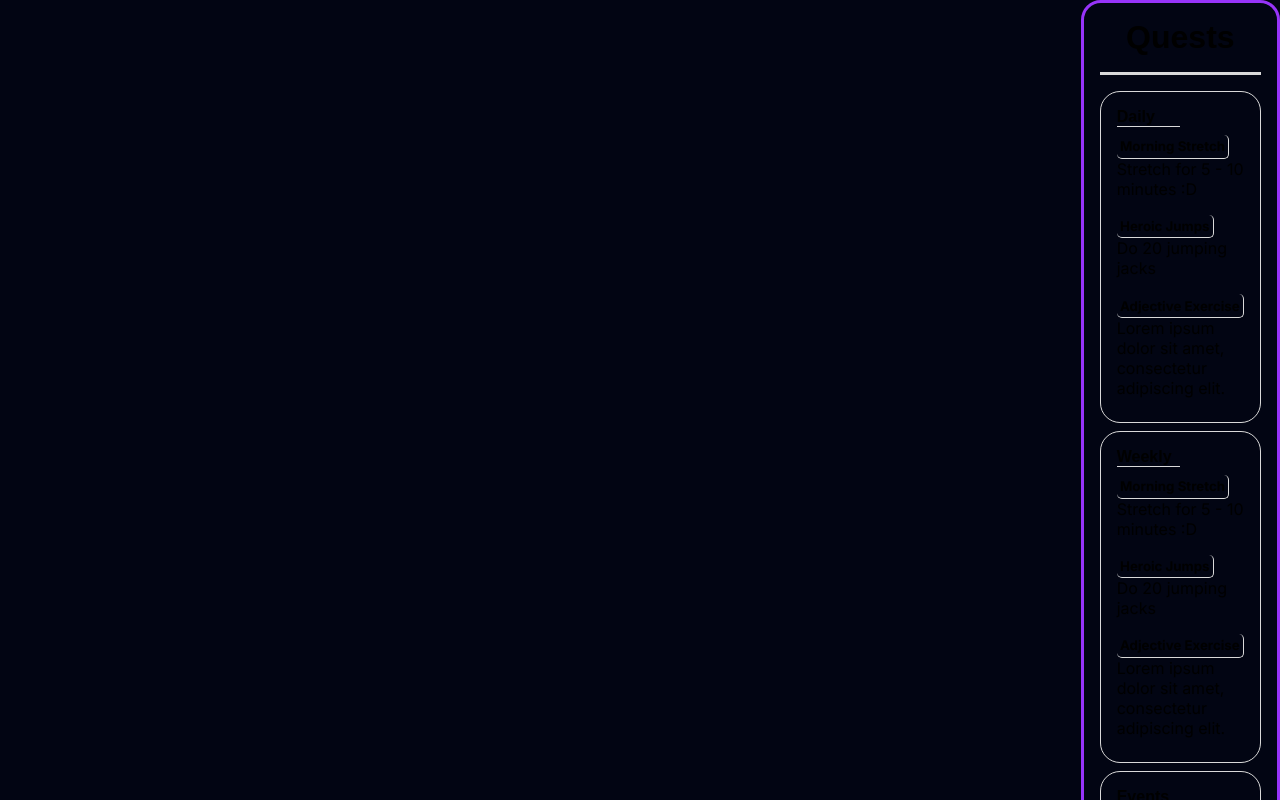
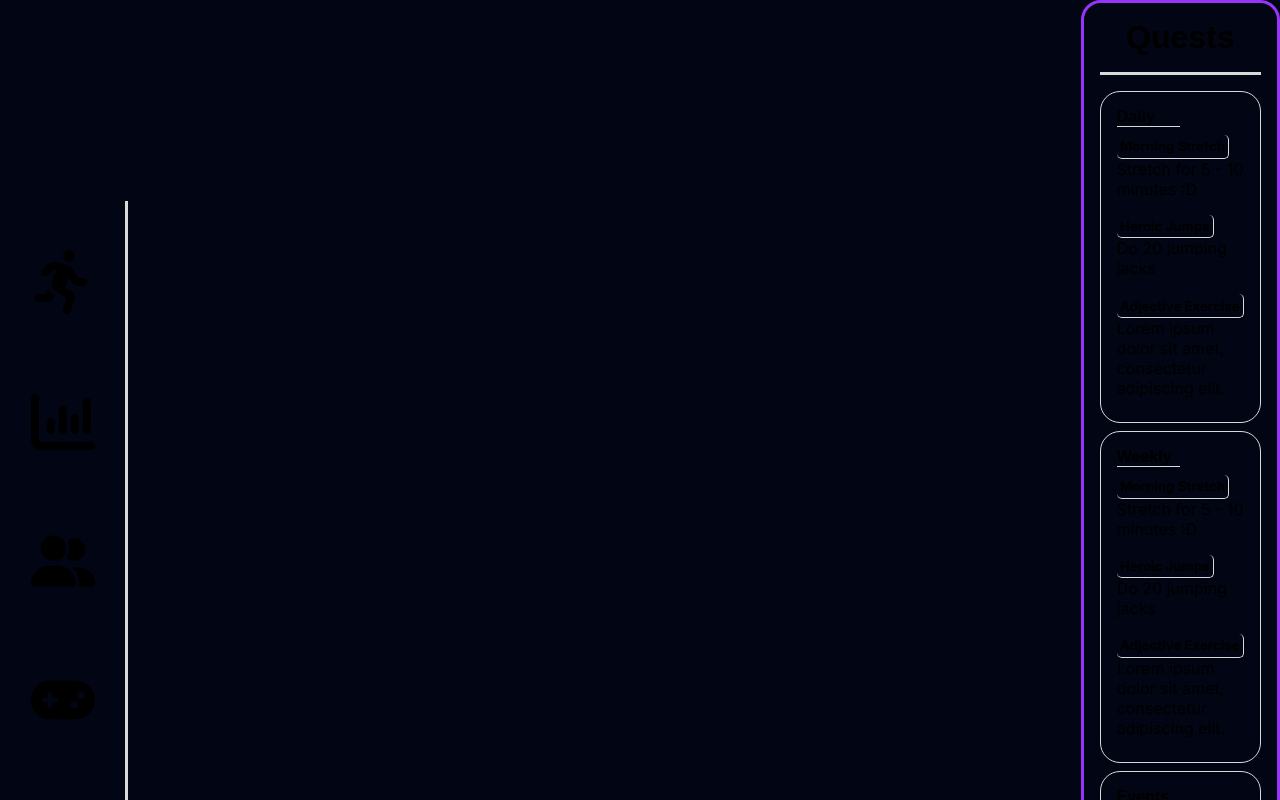
Before and after one commit to IdkwhatImD0ing/SoloLeveling, a Next.js app in the folder client/: page /exercise in a window 1280 px wide. Shown: the top 800 px of the page. Built offline with nearby package versions, Linux system fonts and the light colour scheme; no server answers; a web font is replaced by a local one.

Commit message:
added navbar to exercise page

```diff
--- a/client/app/exercise/exercise.scss
+++ b/client/app/exercise/exercise.scss
@@ -11,3 +11,13 @@
     width: 100%;
     height: 900px;
 }
+
+nav {
+    position: absolute;
+}
+
+main {
+    display: flex;
+    flex-direction: row;
+    align-items: center;
+}
--- a/client/app/exercise/page.js
+++ b/client/app/exercise/page.js
@@ -3,6 +3,7 @@ import React, { useEffect, useRef } from 'react';
 import styles from './exercise.scss';
 import styles1 from '../globals.scss'
 import Quests from '../quest/page';
+import NavBar from '../navbar/page';
 
 export default function Exercise() {
   const videoRef = useRef(null);
@@ -21,6 +22,7 @@ export default function Exercise() {
 
   return (
     <main>
+      <NavBar />
       <div className='container'>
         <div className='video__container'>
           <video className='video' ref={videoRef} autoPlay playsInline muted></video>
--- /dev/null
+++ b/client/app/navbar/page.js
@@ -0,0 +1,19 @@
+import React from "react";
+import styles from "../globals.scss";
+import styles1 from "./styles.scss";
+import { FontAwesomeIcon } from "@fortawesome/react-fontawesome";
+import { faPersonRunning, faChartColumn, faUserGroup, faGamepad, faGear, faArrowRight, faFire } from "@fortawesome/free-solid-svg-icons";
+
+const NavBar = () => {
+    return (
+        <nav>
+            <FontAwesomeIcon icon={faPersonRunning} className='nav-icons' />
+            <FontAwesomeIcon icon={faChartColumn} className='nav-icons' />
+            <FontAwesomeIcon icon={faUserGroup} className='nav-icons' />
+            <FontAwesomeIcon icon={faGamepad} className='nav-icons' />
+            <FontAwesomeIcon icon={faGear} className='nav-icons' />
+        </nav>
+    );
+};
+
+export default NavBar;
--- /dev/null
+++ b/client/app/navbar/styles.scss
@@ -0,0 +1,16 @@
+nav {
+    width: 10vw;
+    height: 90vh;
+    border-right: 3px solid var(--grey);
+    display: flex;
+    flex-direction: column;
+    align-items: center;
+    gap: 2vw;
+    justify-content: space-evenly;
+
+    .nav-icons {
+        width: 5vw;
+        height: 5vw;
+    }
+
+}
```
Also changed, not shown: client/app/dashboard/page.js (+2 -7 lines).
